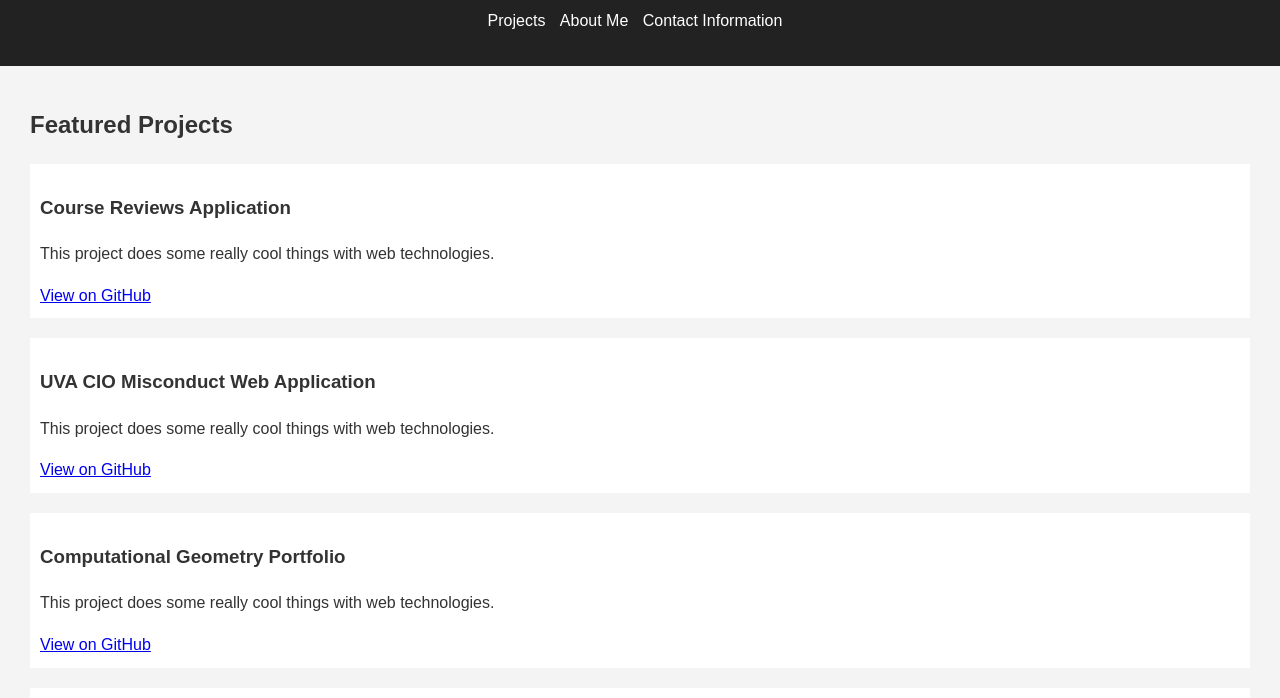
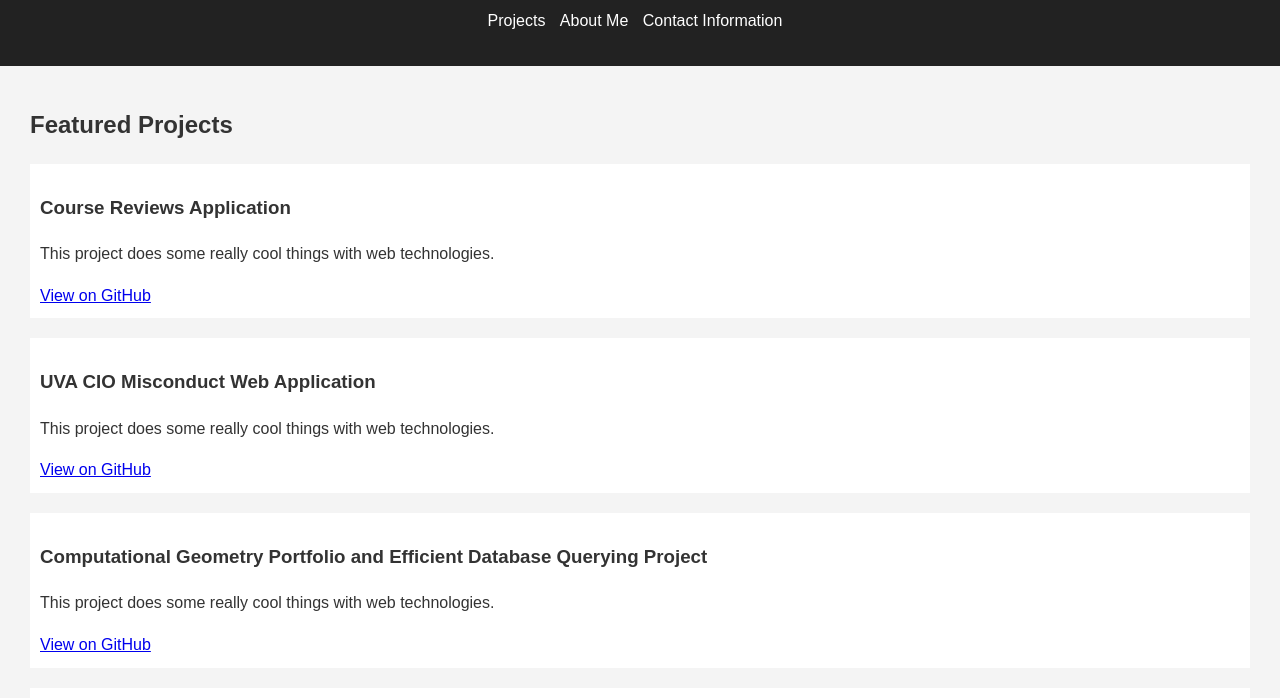
Before and after one commit to ridgeredd/ridgeredd.github.io, a plain HTML site: page index.html in a window 1280 px wide. Shown: the part 102-800 px from the top of the page. Drawn offline with Linux system fonts and the light colour scheme.

Commit message:
Update index.html

```diff
--- a/index.html
+++ b/index.html
@@ -31,7 +31,7 @@
             <a href="https://github.com/yourusername/project1">View on GitHub</a>
         </div>
         <div class="project">
-            <h3>Computational Geometry Portfolio</h3>
+            <h3>Computational Geometry Portfolio and Efficient Database Querying Project</h3>
             <p>This project does some really cool things with web technologies.</p>
             <a href="https://github.com/AlecTraas/computational-geo-lab">View on GitHub</a>
         </div>
```
